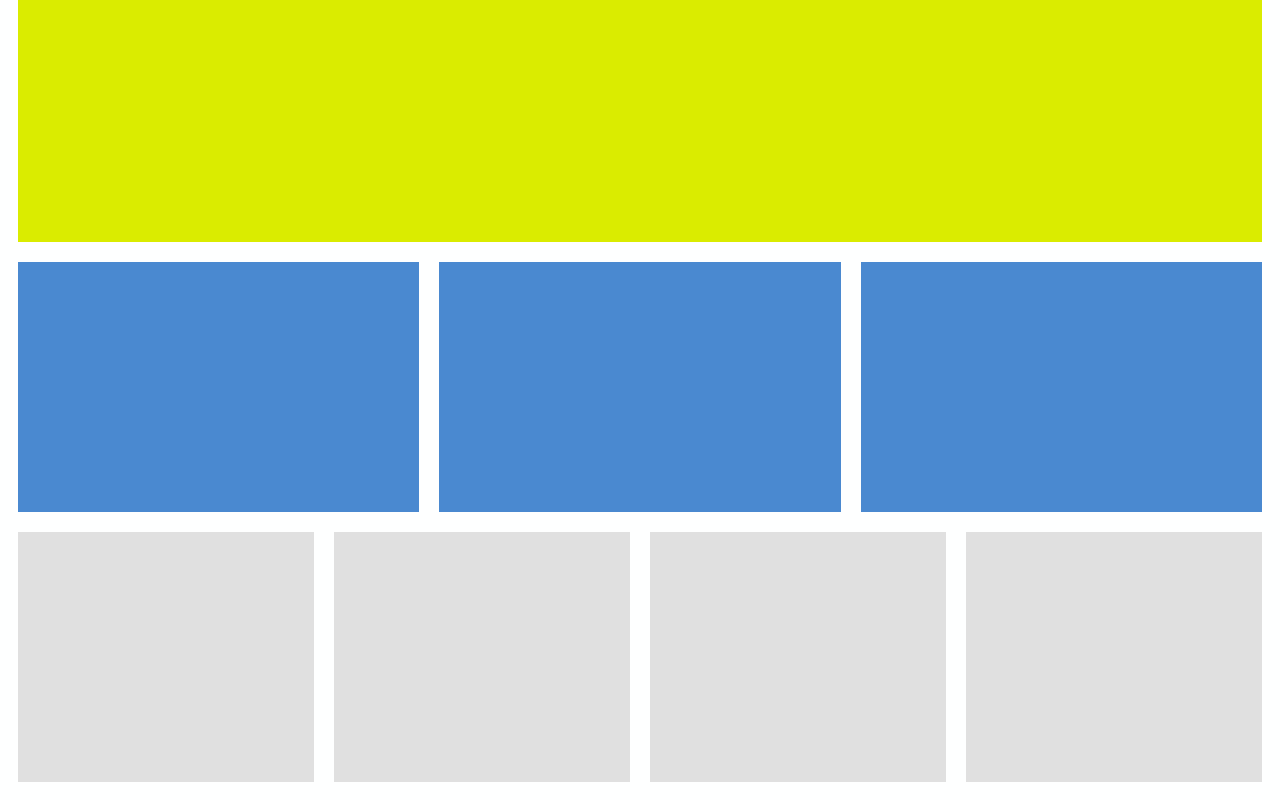
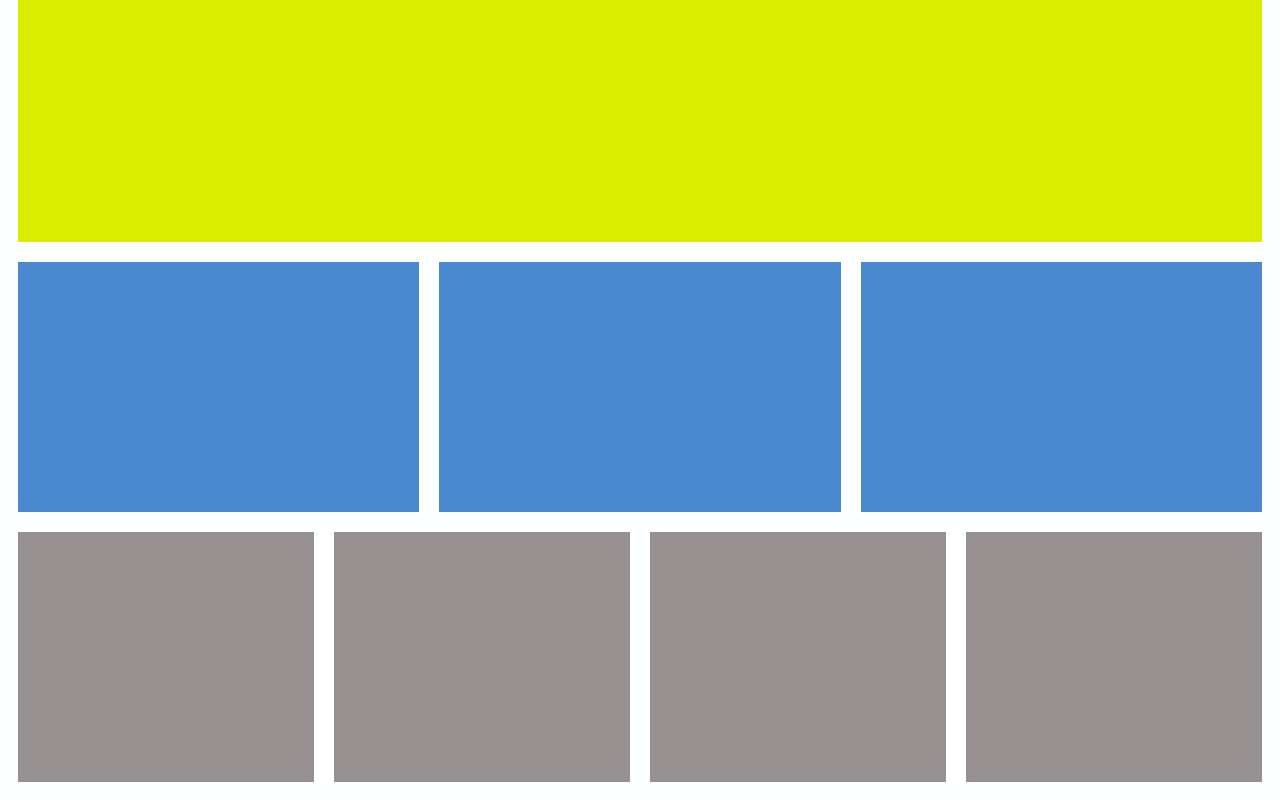
Before and after one commit to Pistachopower/Diseno_Interfaces, a plain HTML site: page Layout_MediaQuery/ejemploLayoutMediaQuery.html in a window 1280 px wide. Shown: the part 546-1346 px from the top of the page. Drawn offline with Linux system fonts and the light colour scheme.

Commit message:
Se modifica el color

```diff
--- a/Layout_MediaQuery/ejemplo.css
+++ b/Layout_MediaQuery/ejemplo.css
@@ -69,7 +69,7 @@ Los estilos van aquí
     #caja9
     {
 
-        background-color:#e0e0e0;
+        background-color:#979090;
         height: 250px;
         flex: 1; /* Esto hace que cada caja ocupe el mismo ancho */
         margin: 10px;
```
Also changed, not shown: Layout_MediaQuery/ejemploLayoutMediaQuery.html (+0 -3 lines).
